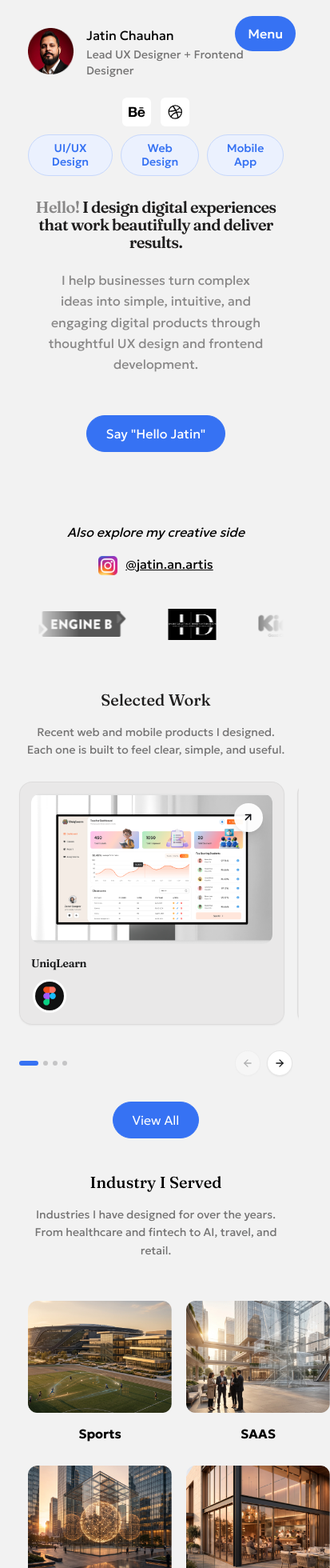
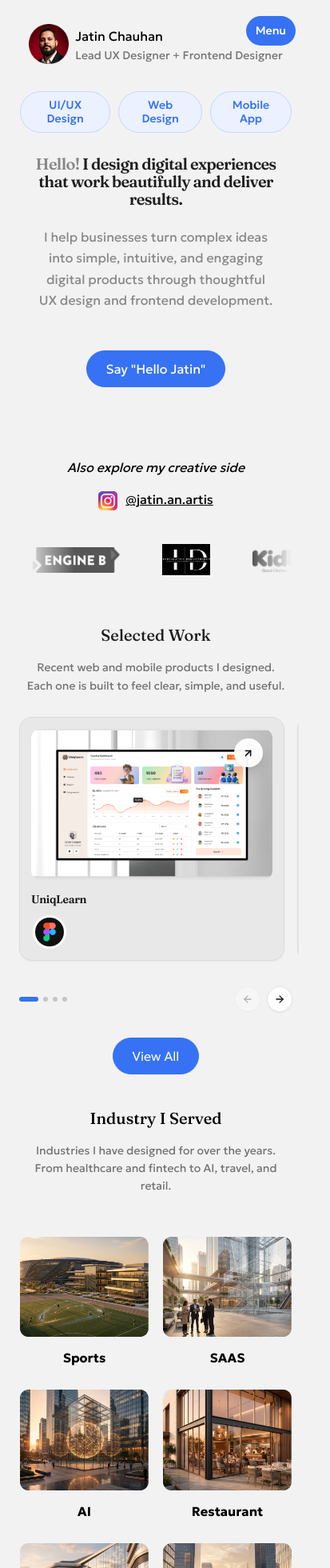
Before and after one commit to chauhanjatin/jc-portfolio, a React (Vite) app: page / in a window 390 px wide. Shown: the top 1960 px of the page at 80% size, 413 px wide, since content can reach past the window. Built offline with nearby package versions, Linux system fonts and the light colour scheme.

Commit message:
Refactor styles in App.css and components for improved responsiveness. Adjust margins, widths, and padding in various components including Cta, Menu, Navbar, and Aboutus for better layout on different screen sizes.

```diff
--- a/src/App.css
+++ b/src/App.css
@@ -1734,7 +1734,7 @@ display: grid;
 
 @media only screen and (max-width: 575px) {
   .containerX {
-    margin: 0 35px;
+    margin: 0 25px;
   }
 
   h1 {
@@ -1825,7 +1825,7 @@ display: grid;
 
   .Industry_items {
     padding: 10px 0;
-    width: 180px;
+    width: auto;
   }
 
   .marquee__group {
@@ -1992,4 +1992,8 @@ display: grid;
     gap: 18px;
     display: grid;
 }
-}
+
+.work-page {
+  margin-top: 40px;
+}
+}
--- a/src/components/Cta.jsx
+++ b/src/components/Cta.jsx
@@ -4,7 +4,7 @@ export default function Cta() {
   return (
     <div className="sm:mt-[100px] mt-[60px] relative z-10">
       <div className=" startConversation_img border-[10px] border-white rounded-[40px] sm:p-[50px] p-[25px]">
-        <div className="sm:flex grid items-center sm:gap-[60px] gap-[40px] justify-between">
+        <div className="sm:flex grid items-center justify-center md:justify-between sm:gap-[60px] gap-[40px]  text-center md:text-left">
           <h2 className="font-medium">
             Start a Conversation That <br /> Brings Ideas to Life
           </h2>
--- a/src/components/Menu.jsx
+++ b/src/components/Menu.jsx
@@ -4,7 +4,7 @@ import { faXmark } from "@fortawesome/free-solid-svg-icons";
 export default function Menu({ open, setOpen }) {
   return (
     <button
-      className="bg-[--primary-color] text-white flex items-center justify-center cursor-pointer rounded-[80px] py-[10px] px-[16px] fixed sm:right-[50px] sm:top-[50px] top-[20px] right-[20px] z-[999]"
+      className="bg-[--primary-color] text-white flex items-center justify-center cursor-pointer rounded-[80px] md:py-[10px] md:px-[16px] py-[8px] px-[12px] fixed sm:right-[50px] sm:top-[50px] top-[20px] right-[20px] z-[999] "
       onClick={() => setOpen(!open)}
     >
       <div className="relative flex items-center justify-center">
@@ -14,7 +14,7 @@ export default function Menu({ open, setOpen }) {
             className="text-[18px] transition-all duration-300"
           />
         ) : (
-          <p className="font-medium text-[16px] transition-all duration-300">
+          <p className="font-medium  text-[14px] md:text-[16px] transition-all duration-300">
             Menu
           </p>
         )}
--- a/src/components/Navbar.jsx
+++ b/src/components/Navbar.jsx
@@ -18,8 +18,8 @@ export default function Navbar() {
         <div className="relative top-0 z-50">
           <div className="flex flex-col md:flex-row items-center justify-between gap-6 md:gap-0 mt-[30px] md:mt-[40px] ">
 
-            <Link to='/' className="flex items-center gap-4 md:gap-5">
-              <div>
+            <Link to='/' className="flex items-center gap-2 md:gap-5">
+              <div className="w-[50px] h-[50px] md:w-[60px] md:h-[60px]">
                 <img src={profileimg} alt="" />
               </div>
               <div>
@@ -40,7 +40,7 @@ export default function Navbar() {
                 </p>
               </div>
               <div className="hidden sm:block bg-[#44444499] w-[2px] h-[40px] md:h-[35px]"></div> */}
-              <ul className="flex items-center gap-3">
+              <ul className="md:flex items-center gap-3 hidden ">
                 {/* <li className="icon-tilt">
                   <Link
                     to="https://www.linkedin.com/in/jatin-chauhan-a52a4947"
--- a/src/pages/Aboutus.jsx
+++ b/src/pages/Aboutus.jsx
@@ -128,7 +128,7 @@ export default function Aboutus() {
             <Link
               to="https://mail.google.com/mail/?view=cm&fs=1&to=chauhanjatin.25@gmail.com"
               target="_blank"
-              className="my-[50px] border border-[--primary-color] bg-[--primary-color] text-white py-3 px-6 inline-flex rounded-[40px] font-light transition-all duration-300 hover:bg-transparent hover:border-[#1E1E1E] hover:text-[#1E1E1E]"
+              className="md:my-[50px] my-[30px] border border-[--primary-color] bg-[--primary-color] text-white py-3 px-6 inline-flex rounded-[40px] font-light transition-all duration-300 hover:bg-transparent hover:border-[#1E1E1E] hover:text-[#1E1E1E]"
             >
               <h4>Say "Hello Jatin"</h4>
             </Link>
```
